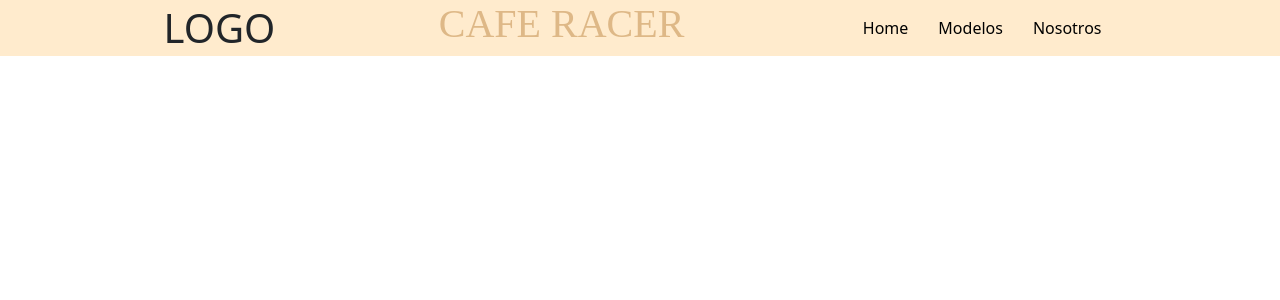
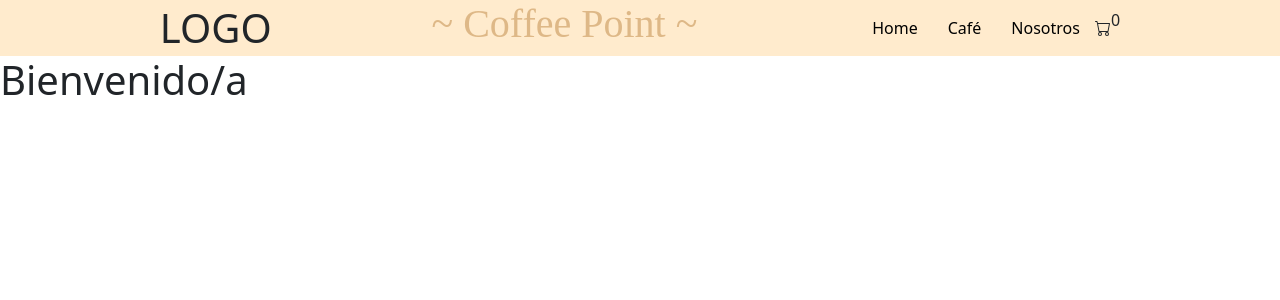
Before and after one commit to kevin-ngrn/reactapp-coder, a React (Create React App) app: page / in a window 1280 px wide. Shown: the top 300 px of the page. Built offline with nearby package versions, Linux system fonts and the light colour scheme.

Commit message:
pre-entrega app react

```diff
--- a/src/App.js
+++ b/src/App.js
@@ -1,10 +1,14 @@
 import {NavBar} from './components/NavBar'
 import 'bootstrap/dist/css/bootstrap.min.css';
+import { ItemListContainer } from './components/ItemListContainer';
 
 function App() {
   return (
     <div className="App">
-      <NavBar />
+      <NavBar/>
+      <div className='ItemListContainer'>
+      <ItemListContainer greeting={"Bienvenido/a"}/>
+      </div>
     </div>
   );
 }
--- /dev/null
+++ b/src/components/CartWidget.js
@@ -0,0 +1,9 @@
+
+
+export const CartWidget = () => {
+    return(
+        <svg xmlns="http://www.w3.org/2000/svg" width="16" height="16" fill="currentColor" class="bi bi-cart" viewBox="0 0 16 16">
+            <path d="M0 1.5A.5.5 0 0 1 .5 1H2a.5.5 0 0 1 .485.379L2.89 3H14.5a.5.5 0 0 1 .491.592l-1.5 8A.5.5 0 0 1 13 12H4a.5.5 0 0 1-.491-.408L2.01 3.607 1.61 2H.5a.5.5 0 0 1-.5-.5zM3.102 4l1.313 7h8.17l1.313-7H3.102zM5 12a2 2 0 1 0 0 4 2 2 0 0 0 0-4zm7 0a2 2 0 1 0 0 4 2 2 0 0 0 0-4zm-7 1a1 1 0 1 1 0 2 1 1 0 0 1 0-2zm7 0a1 1 0 1 1 0 2 1 1 0 0 1 0-2z"/>
+        </svg>
+    )
+}
--- /dev/null
+++ b/src/components/ItemListContainer.js
@@ -0,0 +1,7 @@
+
+
+export const ItemListContainer = ({greeting}) => {
+    return(
+        <h1>{greeting}</h1>
+    )
+}
--- a/src/components/NavBar.js
+++ b/src/components/NavBar.js
@@ -1,15 +1,18 @@
 import './NavBar.css'
+import {CartWidget} from './CartWidget';
 
 export const NavBar = () => {
     return(
         <header className = "header">
             <div className='containerHeader'>
                 <h1 className='logoHeader'>LOGO</h1>
-                <h1 className='nombrePag'> CAFE RACER </h1>
+                <h1 className='nombrePag'>~ Coffee Point ~</h1>
                 <nav className='navHeader'>
                     <a href='#' className='linksHeader'>Home</a>
-                    <a href='#' className='linksHeader'>Modelos</a>
+                    <a href='#' className='linksHeader'>Café</a>
                     <a href='#' className='linksHeader'>Nosotros</a>
+                    <CartWidget></CartWidget>
+                    <p>0</p>
                 </nav>
                 </div>
         </header>
```
